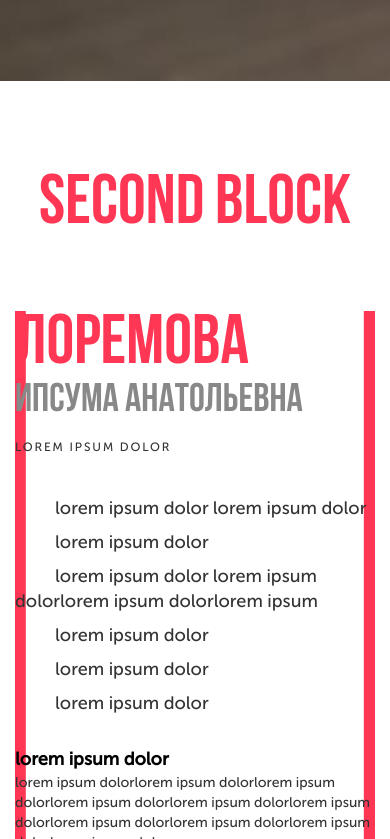
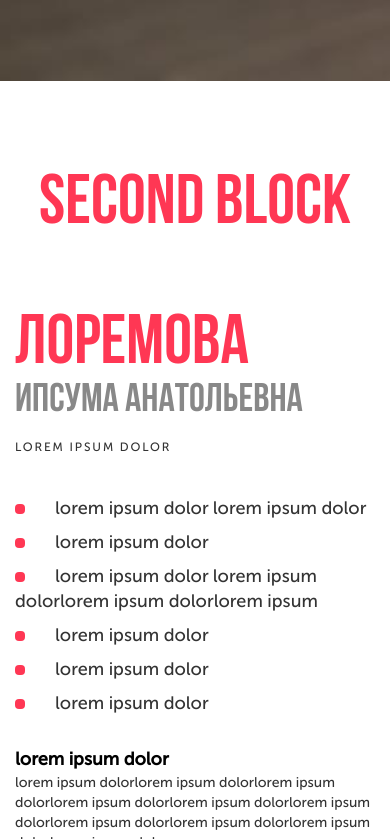
Before and after one commit to KomarovVladimir/lab-net, a website built with webpack: page src/assets/templates/index.html in a window 390 px wide. Shown: the part 1161-2000 px from the top of the page. Built offline with nearby package versions, Linux system fonts and the light colour scheme; files whose address does not match are found by name; what wow.js would draw is missing.

Commit message:
basic mobile

```diff
--- a/src/scss/components/_carousel.scss
+++ b/src/scss/components/_carousel.scss
@@ -70,3 +70,39 @@
         background-image: url(../assets/images/right-arrow.png);
     }
 }
+
+/* Large Devices, Wide Screens */
+@media only screen and (max-width : 1200px) {
+    .carousel {
+        &__item {
+
+            &:before {
+                display: none;
+            }
+
+            &:after {
+                display: none;
+            }
+        }
+    }
+}
+
+/* Medium Devices, Desktops */
+@media only screen and (max-width : 992px) {
+
+}
+
+/* Small Devices, Tablets */
+@media only screen and (max-width : 768px) {
+
+}
+
+/* Extra Small Devices, Phones */
+@media only screen and (max-width : 480px) {
+
+}
+
+/* Custom, iPhone Retina */
+@media only screen and (max-width : 320px) {
+
+}
--- a/src/scss/components/_header.scss
+++ b/src/scss/components/_header.scss
@@ -6,8 +6,6 @@
     padding-bottom: 1rem;
 
     z-index: 2000;
-
-    transition: .2s ease;
 
     &_scrolled {
         padding-top: 1rem;
@@ -137,3 +135,33 @@
         vertical-align: middle;
     }
 }
+
+
+/* Large Devices, Wide Screens */
+@media only screen and (max-width : 1200px) {
+    .header {
+        &__mobile-hidden {
+           display: none;
+        }
+    }
+}
+
+/* Medium Devices, Desktops */
+@media only screen and (max-width : 992px) {
+
+}
+
+/* Small Devices, Tablets */
+@media only screen and (max-width : 768px) {
+
+}
+
+/* Extra Small Devices, Phones */
+@media only screen and (max-width : 480px) {
+
+}
+
+/* Custom, iPhone Retina */
+@media only screen and (max-width : 320px) {
+
+}
```
